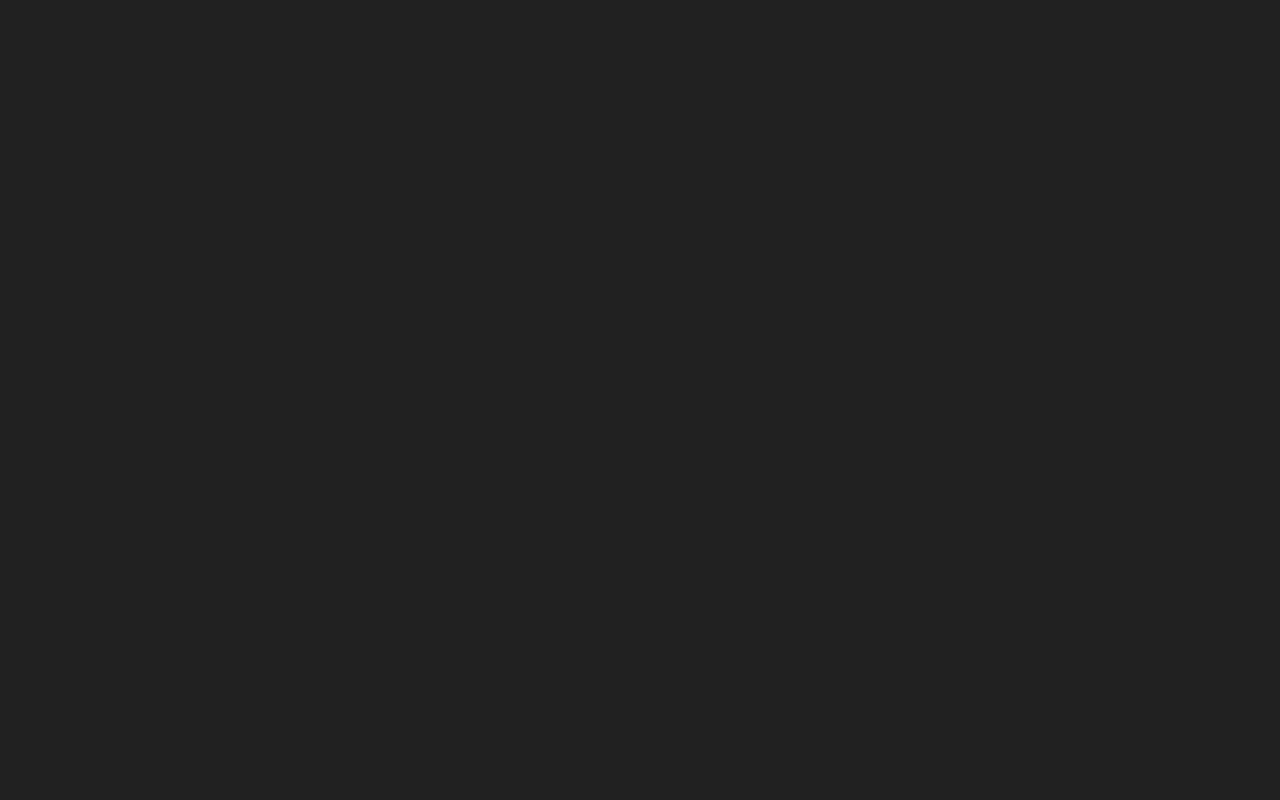
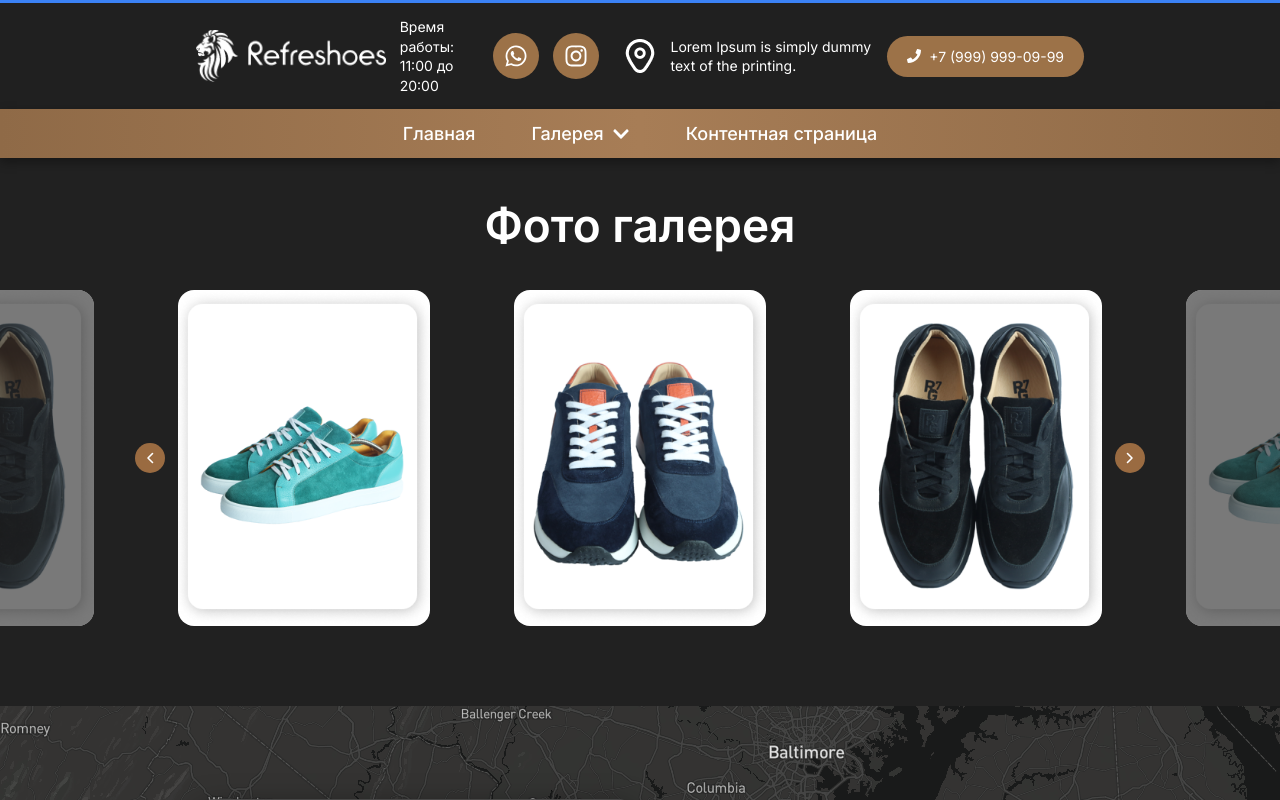
Before and after one commit to dilshodmahmaraimov22-ux/Shoes, a React (Vite) app: page /Rasm in a window 1280 px wide. Before the commit this address had no page. Shown: the top 800 px of the page. Built offline with nearby package versions, Linux system fonts and the light colour scheme.

Commit message:
eit qildim

```diff
--- a/src/App.jsx
+++ b/src/App.jsx
@@ -3,6 +3,7 @@ import {BrowserRouter, Routes, Route} from 'react-router-dom'
 import Layout from './Components/Layout/Layout'
 import Rasm from './Pages/Rasm/Rasm'
 import Video from './Pages/Video/Video'
+import Home from './Pages/Home/Home'
 
  const App = () => {
    return (
@@ -10,7 +11,8 @@ import Video from './Pages/Video/Video'
     <BrowserRouter>
                   <Routes>
                          <Route element={<Layout/>}>
-                               <Route path='/' element={<Rasm/>}/>
+                               <Route path='/' element={<Home/>}/>
+                               <Route path='/Rasm' element={<Rasm/>}/>
                                <Route path='/Video' element={<Video/>}/>
                          </Route>
                   </Routes>
--- a/src/Components/Header/Header.jsx
+++ b/src/Components/Header/Header.jsx
@@ -41,7 +41,8 @@ const Header = () => {
             {open && (
               <div className="nav__menu">
                 <Link to="/video" onClick={() => setOpen(false)}>Видео галерея</Link>
-                <Link to="/" onClick={() => setOpen(false)}>Фото галерея</Link>
+                <Link to="/rasm" onClick={() => setOpen(false)}>Фото галерея</Link>
+                <Link to="/" onClick={() => setOpen(false)}>Home</Link>
               </div>
             )}
           </li>
--- a/src/Components/Swipe/Swipe.css
+++ b/src/Components/Swipe/Swipe.css
@@ -32,7 +32,6 @@
   line-height: 1.2;
 }
 
-/* ---------- slider ---------- */
 .swipe__viewport {
   position: relative;
   width: 100%;
@@ -65,7 +64,6 @@
   display: block;
 }
 
-/* xira kartalar */
 .swipe__slide::after {
   content: '';
   position: absolute;
@@ -80,7 +78,6 @@
   opacity: 1;
 }
 
-/* ---------- strelkalar ---------- */
 .swipe__btn {
   position: absolute;
   top: 50%;
@@ -117,7 +114,6 @@
   left: calc(50% + var(--step) * 1.5 - 14px);
 }
 
-/* ---------- RESPONSIVE ---------- */
 @media (max-width: 1024px) {
   .swipe {
     --w: 200px;
@@ -137,7 +133,6 @@
   }
 }
 
-/* telefon: markazda 1 ta katta karta, yonlarida xira kartalar ko'rinib turadi */
 @media (max-width: 560px) {
   .swipe {
     --w: min(68vw, 280px);
--- a/src/Components/Swipe/Swipe.jsx
+++ b/src/Components/Swipe/Swipe.jsx
@@ -4,10 +4,8 @@ import foto2 from '../Images/foto2.png'
 import foto3 from '../Images/foto3.png'
 import './Swipe.css'
 
-// Rasmlarni shu yerga qo'shing. Rasmdagidek 5 xil poyabzal bo'lsa, ko'proq rasm qo'shing.
 const SLIDES = [foto1, foto2, foto3]
 
-// markazdan chapga va o'ngga qaysi kartalar chizilishi
 const OFFSETS = [-4, -3, -2, -1, 0, 1, 2, 3, 4]
 
 const Swipe = () => {
--- /dev/null
+++ b/src/Pages/Home/Home.jsx
@@ -0,0 +1,18 @@
+import React from 'react'
+import Hero from '../../Components/Hero/Hero'
+import Reg from '../../Components/Register/Reg'
+import Input from '../../Components/Input/Input'
+import Table from '../../Components/Table/Table'
+
+const Home = () => {
+  return (
+    <>
+    <Hero/>
+    <Reg/>
+    <Input/>
+    <Table/>
+    </>
+  )
+}
+
+export default Home
--- a/src/Pages/Rasm/Rasm.jsx
+++ b/src/Pages/Rasm/Rasm.jsx
@@ -1,17 +1,9 @@
 import React from 'react'
-import Hero from '../../Components/Hero/Hero'
-import Reg from '../../Components/Register/Reg'
-import Input from '../../Components/Input/Input'
-import Table from '../../Components/Table/Table'
 import Swipe from '../../Components/Swipe/Swipe'
 
 const Rasm = () => {
   return (
     <>
-    <Hero/>
-    <Reg/>
-    <Input/>
-    <Table/>
     <Swipe/>
     </>
   )
```
